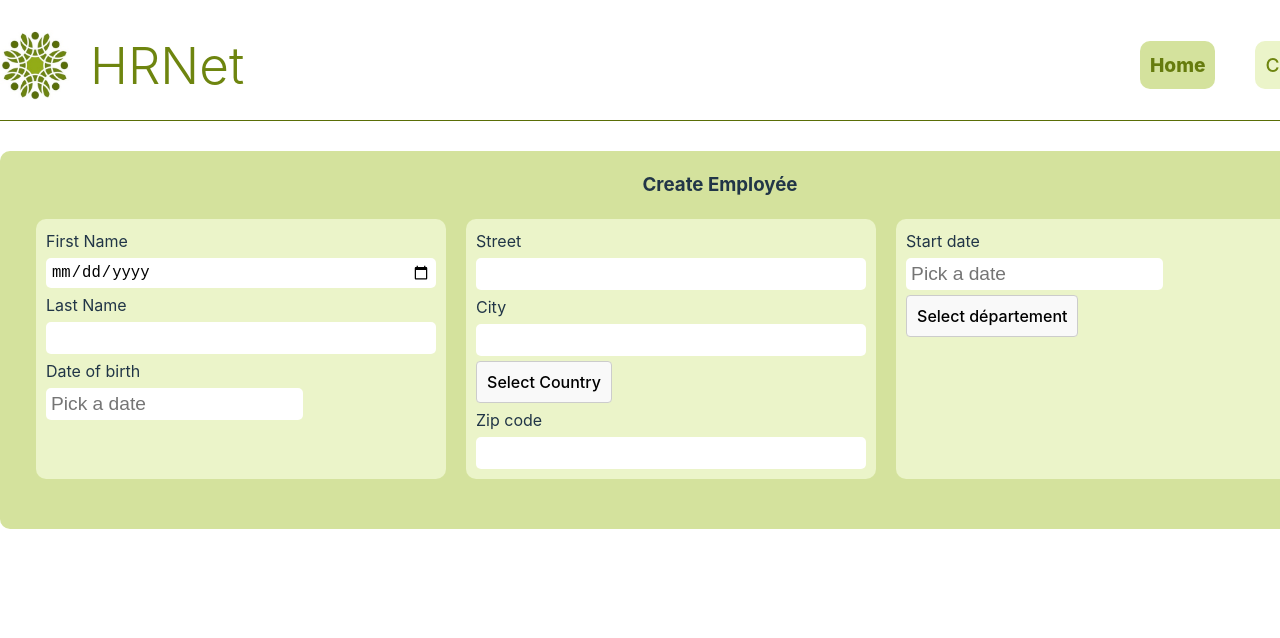
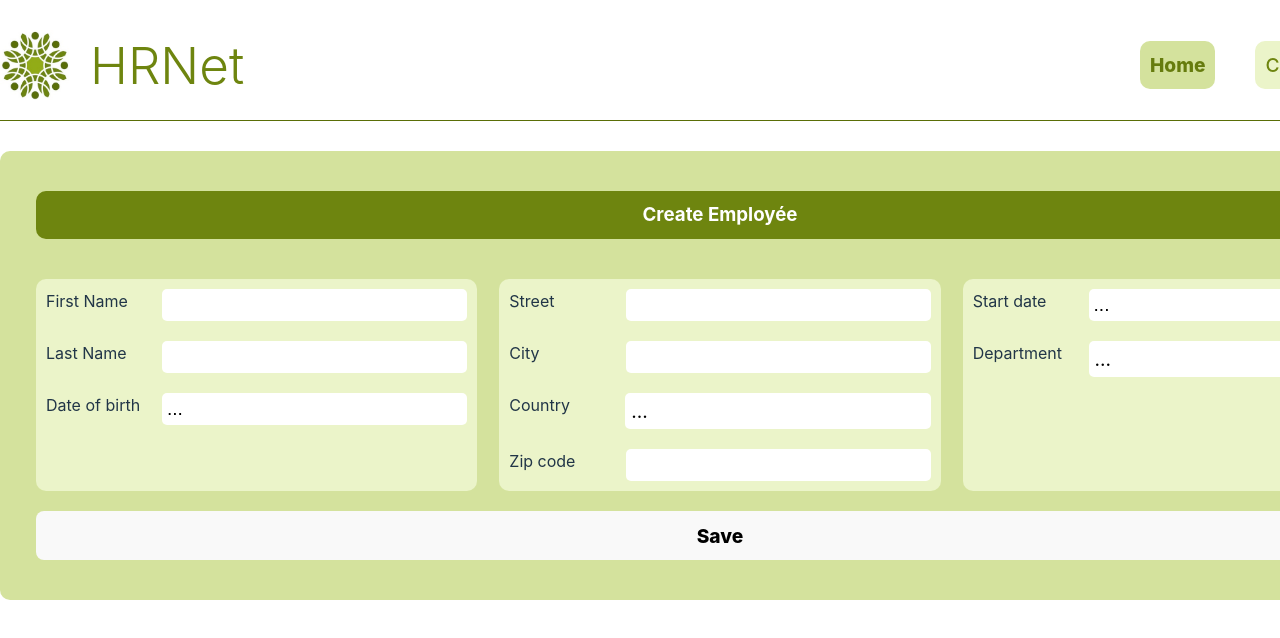
Before and after one commit to zics11/Wealth_Health, a React (Vite) app in the folder HRNet_react/: page /home in a window 1280 px wide. Shown: the top 638 px of the page. Built offline with nearby package versions, Linux system fonts and the light colour scheme.

Commit message:
All css OK

```diff
--- a/HRNet_react/src/components/CreateEmploye/CreateEmploye.css
+++ b/HRNet_react/src/components/CreateEmploye/CreateEmploye.css
@@ -2,33 +2,63 @@
   background-color: rgb(212, 226, 157);
   border-radius: 10px;
   width: 100%;
-  padding: 20px 0px 50px 0px;
+  padding: 20px 0px 40px 0px;
   display: flex;
   flex-direction: column;
   gap: 20px;
   align-items: center;
 }
 
+.CreateEmploye-container h3 {
+  background-color: rgb(110, 133, 15);
+  color: white;
+  border-radius: 10px;
+  width: 95%;
+  padding: 10px 0px 10px 0px;
+  margin-top: 20px;
+  margin-bottom: 20px;
+  display: flex;
+  flex-direction: column;
+  align-items: center;
+}
+
 .CreateEmploye-container form {
   display: flex;
-  flex-direction: row;
+  flex-direction: column;
   gap: 20px;
   width: 95%;
+}
+
+.save {
+  font-size: larger;
+  font-weight: 800;
+}
+
+.Imput-container {
+  display: flex;
+  flex-direction: row;
+  justify-content: space-between;
 }
 
 .CreateEmploye-container_imput {
   display: flex;
   flex-direction: column;
-  gap: 5px;
+  gap: 20px;
   background-color: rgb(235, 244, 201);
   padding: 10px;
   border-radius: 10px;
-  width: 30%;
+  width: 30.8%;
 }
 
-.CreateEmploye-container input {
-    padding: 5px;
-    border-radius: 5px;
-    border: none;
-    font-size: larger;
+.input {
+  display: flex;
+  justify-content: space-between;
 }
+
+.input > input {
+  padding: 5px;
+  border-radius: 5px;
+  border: none;
+  font-size: larger;
+  width: 70%;
+}
--- a/HRNet_react/src/components/CreateEmploye/CreateEmploye.jsx
+++ b/HRNet_react/src/components/CreateEmploye/CreateEmploye.jsx
@@ -59,14 +59,18 @@ const CreateEmploye = () => {
     <div className="CreateEmploye-container">
       <h3>Create Employée</h3>
       <form onSubmit={(e) => e.preventDefault()}>
+        <div className="Imput-container">
           <div className="CreateEmploye-container_imput">
+            <div className="input">
               <label htmlFor="firstName">First Name</label>
               <input
-            type="date"
+                type="text"
                 value={firstName}
                 id="firstName"
                 onChange={(e) => setFirstName(e.target.value)}
               />
+            </div>
+            <div className="input">
               <label htmlFor="lastName">Last Name</label>
               <input
                 type="text"
@@ -74,6 +78,8 @@ const CreateEmploye = () => {
                 id="lastName"
                 onChange={(e) => setLastName(e.target.value)}
               />
+            </div>
+            <div className="input">
               <label>Date of birth</label>
               <DatePicker
                 apparenceColor="rgb(110, 133, 15)"
@@ -81,7 +87,9 @@ const CreateEmploye = () => {
                 change={setDateOfBirth}
               />
             </div>
+          </div>
           <div className="CreateEmploye-container_imput">
+            <div className="input">
               <label htmlFor="Street">Street</label>
               <input
                 type="text"
@@ -89,6 +97,8 @@ const CreateEmploye = () => {
                 id="Street"
                 onChange={(e) => setStreet(e.target.value)}
               />
+            </div>
+            <div className="input">
               <label htmlFor="city">City</label>
               <input
                 type="text"
@@ -96,12 +106,17 @@ const CreateEmploye = () => {
                 id="city"
                 onChange={(e) => setCity(e.target.value)}
               />
+            </div>
+            <div className="input">
+              <label htmlFor="country">Country</label>
               <Dropdown
                 list={countrys}
-            description="Select Country"
+                description="..."
                 value={country}
                 onChange={setCountry}
               />
+            </div>
+            <div className="input">
               <label htmlFor="zipCode">Zip code</label>
               <input
                 type="text"
@@ -110,21 +125,30 @@ const CreateEmploye = () => {
                 onChange={(e) => setZipCode(e.target.value)}
               />
             </div>
+          </div>
           <div className="CreateEmploye-container_imput">
+            <div className="input">
               <label>Start date</label>
               <DatePicker
                 apparenceColor="rgb(110, 133, 15)"
                 inputValue={startDate}
                 change={setStartDate}
               />
+            </div>
+            <div className="input">
+              <label htmlFor="department">Department</label>
               <Dropdown
                 list={departments}
-            description="Select département"
+                description="..."
                 value={department}
                 onChange={setDepartment}
               />
             </div>
-        <button onClick={saveEmployee}>Save</button>
+          </div>
+        </div>
+        <button onClick={saveEmployee} className="save">
+          Save
+        </button>
       </form>
       <ConfirmationModal
         isVisible={isModalVisible}
--- a/HRNet_react/src/components/DatePicker/DatePicker.css
+++ b/HRNet_react/src/components/DatePicker/DatePicker.css
@@ -3,9 +3,21 @@
 }
 
 .calendar {
-  width: 100%;
+  width: 72.5%;
   position: relative;
   border-radius: 10px;
+}
+
+.calendar > input {
+  padding: 5px;
+  border-radius: 5px;
+  border: none;
+  font-size: larger;
+  width: 96.5%;
+}
+
+.calendar > input::placeholder {
+  color: black;
 }
 
 .calendar-layout {
--- a/HRNet_react/src/components/DatePicker/DatePicker.jsx
+++ b/HRNet_react/src/components/DatePicker/DatePicker.jsx
@@ -277,7 +277,7 @@ const DatePicker = ({ apparenceColor, inputValue, change }) => {
         onChange={handleDateChange} // Appel de la fonction handleDateChange lors du changement de valeur de l'input
         onFocus={focus}
         onBlur={blur}
-        placeholder="Pick a date"
+        placeholder="..."
       />
       <div
         className={`calendar-layout ${active ? '' : 'hidden'}`}
--- a/HRNet_react/src/components/Dropdown/Dropdown.css
+++ b/HRNet_react/src/components/Dropdown/Dropdown.css
@@ -1,13 +1,18 @@
 .dropdown {
   position: relative;
   display: inline-block;
+  width: 72.5%;
 }
 
 .dropdown-button {
-  padding: 10px;
-  border-radius: 4px;
-  border: 1px solid #ccc;
+  padding: 5px;
+  border-radius: 5px;
+  background-color: white;
   cursor: pointer;
+  font-weight: 400;
+  width: 100%;
+  text-align: left;
+  font-size: larger;
 }
 
 .dropdown-menu {
--- a/HRNet_react/src/components/EmployeeTable/EmployeeTable.css
+++ b/HRNet_react/src/components/EmployeeTable/EmployeeTable.css
@@ -1,7 +1,13 @@
+.employee_table_container  {
+  width: 94.5%;
+
+}
+
 .employee_table_container table {
   width: 100%;
   border-collapse: collapse;
   border-radius: 10px;
+
 }
 
 .employee_table_container th,
@@ -15,6 +21,7 @@ td {
   cursor: pointer;
   background-color: rgb(235, 244, 201);
   color: rgb(90, 110, 7);
+  font-size: larger;
 }
 
 .employee_table_container th.active {
@@ -24,9 +31,11 @@ td {
 .employee_table_container input {
   padding: 10px;
   width: 200px;
-  border-color: rgb(90, 110, 7);
+  border: none;
+  /* border-color: rgb(90, 110, 7); */
   border-radius: 10px;
   margin-bottom: 20px;
+  font-size: larger;
 }
 
 .pages {
--- a/HRNet_react/src/components/EmployeeTable/EmployeeTable.jsx
+++ b/HRNet_react/src/components/EmployeeTable/EmployeeTable.jsx
@@ -112,7 +112,7 @@ const EmployeeTable = ({ rowsPerPage, datas, headers, apparenceColor }) => {
         onChange={(e) => setSearchTerm(e.target.value)}
         style={{
           color: darkenColor(apparenceColor),
-          border: `1px solid ${darkenColor(apparenceColor)}`,
+          // border: `1px solid ${darkenColor(apparenceColor)}`,
         }}
       />
       <table
--- a/HRNet_react/src/pages/CurrentEmployees/CurrentEmployees.css
+++ b/HRNet_react/src/pages/CurrentEmployees/CurrentEmployees.css
@@ -1,3 +1,27 @@
+.CurrentEmployees-container {
+  background-color: rgb(212, 226, 157);
+  border-radius: 10px;
+  width: 100%;
+  padding: 20px 0px 40px 0px;
+  display: flex;
+  flex-direction: column;
+  gap: 20px;
+  align-items: center;
+}
+
+.CurrentEmployees-container h3 {
+  background-color: rgb(110, 133, 15);
+  color: white;
+  border-radius: 10px;
+  width: 95%;
+  padding: 10px 0px 10px 0px;
+  margin-top: 20px;
+  margin-bottom: 20px;
+  display: flex;
+  flex-direction: column;
+  align-items: center;
+}
+
 .table-container {
   width: 1440px;
   margin: auto;
--- a/HRNet_react/src/pages/CurrentEmployees/CurrentEmployees.jsx
+++ b/HRNet_react/src/pages/CurrentEmployees/CurrentEmployees.jsx
@@ -22,12 +22,16 @@ const CurrentEmployees = () => {
   return (
     <div className="table-container">
       <Menu />
-      <EmployeeTable
-        rowsPerPage={10}
-        datas={employees}
-        headers={head}
-        apparenceColor="#f5b1b1"
-      />
+      <div className="CurrentEmployees-container">
+        <h3>Current Employée</h3>
+
+        <EmployeeTable
+          rowsPerPage={10}
+          datas={employees}
+          headers={head}
+          apparenceColor="#ebf4c9"
+        />
+      </div>
     </div>
   )
 }
```
Lines whose indentation alone changed are shown as unchanged.
